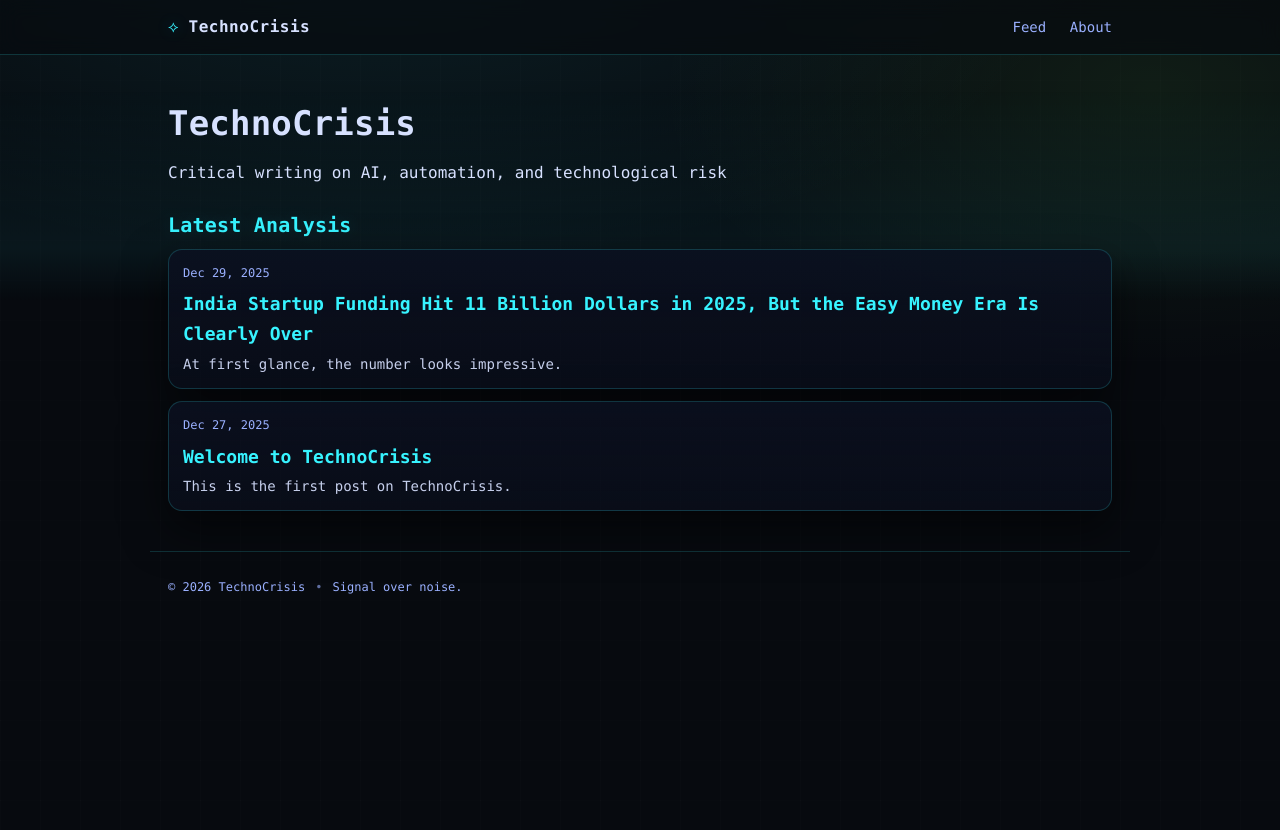
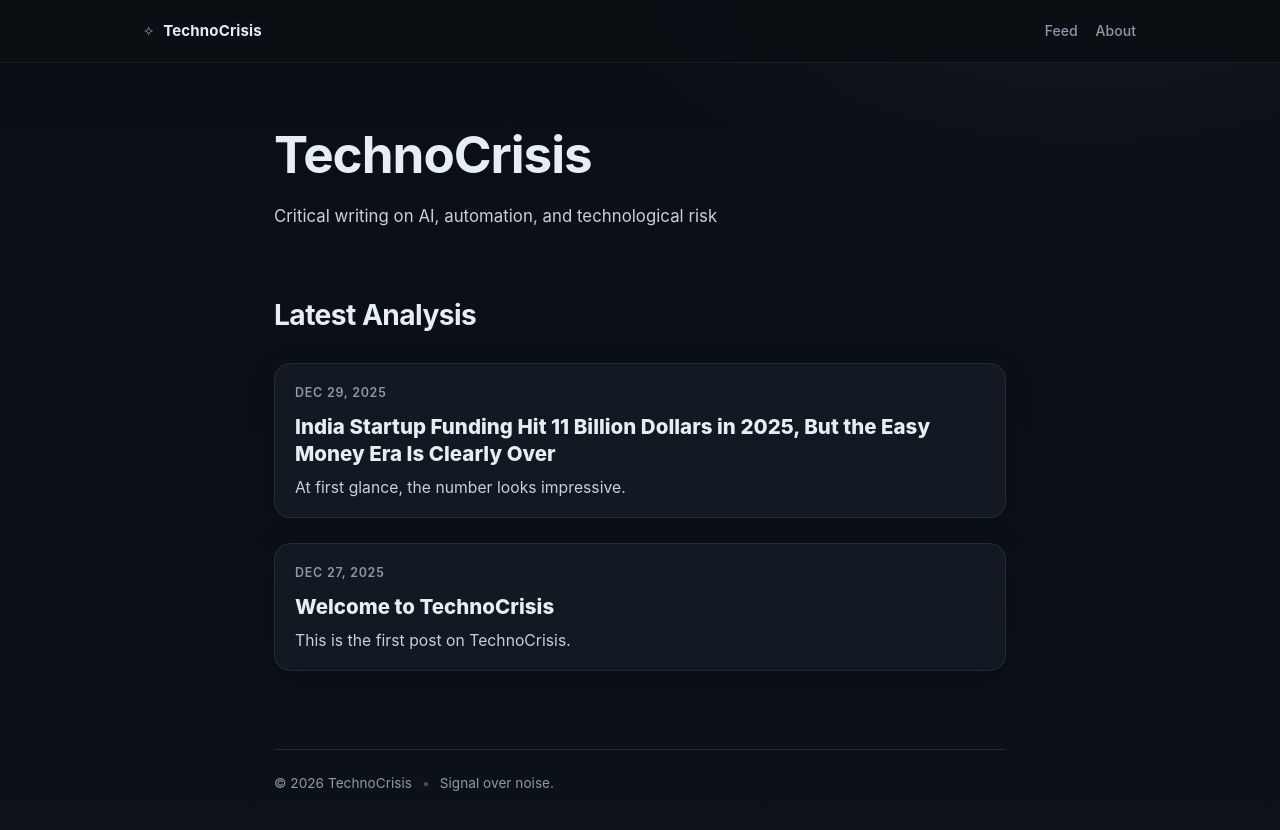
Before and after one commit to virtualnadeem/technocrisis, a Jekyll site: the page built from index.md, in a window 1280 px wide. Shown: the top 830 px of the page. Built offline with Jekyll 4.4.1, drawn with Linux system fonts in a browser that asks for light colours.

Commit message:
Update techno.css

```diff
--- a/assets/css/techno.css
+++ b/assets/css/techno.css
@@ -1,186 +1,471 @@
-/* TechnoCrisis "AI Terminal" Theme — zero-cost, GitHub Pages compatible */
+/* TechnoCrisis — editorial dark theme
+   Calm, serious, readable, and GitHub Pages friendly */
 
 :root{
-  --bg:#070A0F;
-  --panel:#0B1020;
-  --text:#D7E1FF;
-  --muted:#9AB0FF;
-  --neon:#37F3FF;
-  --neon2:#7CFF6B;
-  --line:rgba(55,243,255,.18);
-  --shadow:rgba(0,0,0,.55);
-  --max: 980px;
+  --bg: #0b0f14;
+  --bg-elevated: #10161d;
+  --panel: #121922;
+  --panel-hover: #151d27;
+  --line: #222c38;
+  --line-soft: rgba(255,255,255,0.06);
+
+  --text: #e7edf5;
+  --text-soft: #c7d0db;
+  --muted: #8d99a8;
+
+  --accent: #7fb3c9;
+  --accent-strong: #a9d0df;
+
+  --shadow: 0 10px 30px rgba(0,0,0,0.22);
+  --radius: 16px;
+  --radius-sm: 10px;
+
+  --max: 780px;
+  --topbar-max: 1040px;
+
+  --font-sans: Inter, ui-sans-serif, system-ui, -apple-system, BlinkMacSystemFont, "Segoe UI",
+    Roboto, Helvetica, Arial, sans-serif;
+  --font-serif: Georgia, "Times New Roman", Times, serif;
+  --font-mono: ui-monospace, SFMono-Regular, Menlo, Monaco, Consolas, monospace;
 }
 
 *{box-sizing:border-box}
-html,body{height:100%}
+html{scroll-behavior:smooth}
+html, body{min-height:100%}
+
 body{
   margin:0;
-  background: radial-gradient(1200px 600px at 30% -10%, rgba(55,243,255,.10), transparent 60%),
-              radial-gradient(900px 500px at 90% 10%, rgba(124,255,107,.08), transparent 55%),
-              var(--bg);
+  background:
+    radial-gradient(900px 500px at 85% -10%, rgba(127,179,201,0.06), transparent 60%),
+    linear-gradient(180deg, #0b0f14 0%, #0d1218 100%);
   color:var(--text);
-  font-family: ui-monospace, SFMono-Regular, Menlo, Monaco, Consolas, "Liberation Mono", "Courier New", monospace;
-  line-height:1.65;
+  font-family:var(--font-sans);
+  line-height:1.72;
+  letter-spacing:0.002em;
+  -webkit-font-smoothing:antialiased;
+  text-rendering:optimizeLegibility;
   overflow-x:hidden;
 }
 
-/* subtle grid */
-.bg-grid{
-  position:fixed; inset:0;
-  background-image:
-    linear-gradient(to right, rgba(255,255,255,.04) 1px, transparent 1px),
-    linear-gradient(to bottom, rgba(255,255,255,.03) 1px, transparent 1px);
-  background-size: 40px 40px;
-  opacity:.35;
-  pointer-events:none;
-  z-index:0;
+/* Remove cyberpunk effects without touching layout HTML */
+.bg-grid,
+.scanline{
+  display:none;
 }
 
-/* scanline */
-.scanline{
-  position:fixed; inset:-40% 0 0 0;
-  background: linear-gradient(to bottom, transparent 0%, rgba(55,243,255,.06) 45%, transparent 60%);
-  height:40%;
-  animation: scan 7s linear infinite;
-  pointer-events:none;
-  z-index:1;
-}
-@keyframes scan{
-  0%{transform:translateY(-60%)}
-  100%{transform:translateY(220%)}
+::selection{
+  background: rgba(127,179,201,0.28);
+  color: #f7fbff;
 }
 
 .wrap{
-  max-width:var(--max);
+  width:min(100%, var(--max));
   margin:0 auto;
-  padding:0 18px;
+  padding:0 24px;
   position:relative;
-  z-index:2;
+  z-index:1;
 }
 
+/* Header */
 .topbar{
-  position:sticky; top:0;
-  backdrop-filter: blur(10px);
-  background: rgba(7,10,15,.65);
-  border-bottom: 1px solid var(--line);
-  z-index:5;
+  position:sticky;
+  top:0;
+  z-index:20;
+  border-bottom:1px solid var(--line-soft);
+  background: rgba(11,15,20,0.82);
+  backdrop-filter: blur(12px);
+  -webkit-backdrop-filter: blur(12px);
 }
+
 .topbar .wrap{
+  width:min(100%, var(--topbar-max));
   display:flex;
   align-items:center;
   justify-content:space-between;
-  gap:16px;
-  padding:14px 18px;
+  gap:20px;
+  padding:18px 24px;
 }
 
 .brand{
+  display:inline-flex;
+  align-items:center;
+  gap:10px;
+  color:var(--text);
+  text-decoration:none;
+}
+
+.logo{
+  color:var(--accent);
+  font-size:14px;
+  line-height:1;
+  transform:translateY(-1px);
+  opacity:0.9;
+}
+
+.name{
+  font-size:15px;
+  font-weight:700;
+  letter-spacing:0.01em;
+}
+
+.tag{
+  display:none;
+}
+
+.nav{
   display:flex;
-  align-items:baseline;
-  gap:10px;
-  text-decoration:none;
-  color:var(--text);
-}
-.logo{
-  color:var(--neon);
-  text-shadow: 0 0 14px rgba(55,243,255,.35);
-}
-.name{
-  font-weight:800;
-  letter-spacing:.5px;
-}
-.tag{
-  font-size:12px;
-  color:var(--muted);
-  border:1px solid rgba(55,243,255,.22);
-  padding:2px 8px;
-  border-radius:999px;
+  align-items:center;
+  gap:18px;
 }
 
 .nav a{
   color:var(--muted);
   text-decoration:none;
-  margin-left:14px;
   font-size:14px;
-}
-.nav a:hover{color:var(--neon)}
-
-.content{
-  padding:26px 18px 40px;
+  font-weight:500;
+  transition:color 0.18s ease, opacity 0.18s ease;
 }
 
-h1,h2,h3{
-  line-height:1.2;
-  letter-spacing:.2px;
-}
-h1{
-  font-size:34px;
-  margin:22px 0 10px;
-}
-h2{
-  font-size:20px;
-  margin:26px 0 10px;
-  color:var(--neon);
-  text-shadow: 0 0 18px rgba(55,243,255,.18);
+.nav a:hover,
+.nav a:focus-visible{
+  color:var(--text);
 }
 
-a{color:var(--neon); text-decoration:none}
-a:hover{ text-decoration:underline }
+/* Main content */
+.content{
+  padding:56px 24px 72px;
+}
+
+/* Typography */
+h1, h2, h3, h4, h5, h6{
+  color:var(--text);
+  line-height:1.18;
+  letter-spacing:-0.02em;
+  margin:1.4em 0 0.55em;
+  font-weight:750;
+}
+
+h1{
+  font-size:clamp(2.3rem, 4vw, 3.3rem);
+  margin-top:0.1em;
+  margin-bottom:0.35em;
+}
+
+h2{
+  font-size:clamp(1.45rem, 2.2vw, 1.8rem);
+  margin-top:2.2em;
+  padding-top:0.2em;
+}
+
+h3{
+  font-size:1.2rem;
+  margin-top:1.8em;
+}
+
+p, ul, ol, blockquote, pre, table{
+  margin:0 0 1.15em;
+}
+
+p{
+  color:var(--text-soft);
+  font-size:1.03rem;
+}
+
+strong{
+  color:var(--text);
+}
+
+em{
+  color:#d7dee7;
+}
+
+small{
+  color:var(--muted);
+}
+
+a{
+  color:var(--accent-strong);
+  text-decoration:none;
+  text-underline-offset:2px;
+  transition:color 0.18s ease;
+}
+
+a:hover,
+a:focus-visible{
+  color:#d6edf7;
+  text-decoration:underline;
+}
 
 hr{
   border:0;
-  border-top:1px solid rgba(55,243,255,.20);
-  margin:22px 0;
+  border-top:1px solid var(--line);
+  margin:36px 0;
 }
 
+blockquote{
+  margin:1.6em 0;
+  padding:0.2em 0 0.2em 1.1em;
+  border-left:2px solid rgba(127,179,201,0.55);
+  color:#d3dbe5;
+}
+
+blockquote p:last-child{
+  margin-bottom:0;
+}
+
+ul, ol{
+  padding-left:1.3rem;
+  color:var(--text-soft);
+}
+
+li{
+  margin:0.35em 0;
+}
+
+code{
+  font-family:var(--font-mono);
+  font-size:0.92em;
+  background:#151c25;
+  border:1px solid rgba(255,255,255,0.06);
+  border-radius:6px;
+  padding:0.18em 0.4em;
+  color:#d9e7f2;
+}
+
+pre{
+  padding:16px 18px;
+  overflow:auto;
+  background:#111821;
+  border:1px solid rgba(255,255,255,0.06);
+  border-radius:12px;
+  box-shadow:var(--shadow);
+}
+
+pre code{
+  background:none;
+  border:0;
+  padding:0;
+}
+
+/* Home intro / lead copy */
+.content > p:first-of-type{
+  font-size:1.05rem;
+  color:var(--text-soft);
+  max-width:62ch;
+}
+
+/* Post listing */
 .post-list{
-  margin:12px 0 0;
+  list-style:none;
+  margin:26px 0 0;
   padding:0;
-  list-style:none;
   display:grid;
-  gap:12px;
+  gap:14px;
 }
+
 .post-card{
-  background: linear-gradient(180deg, rgba(11,16,32,.85), rgba(11,16,32,.55));
-  border:1px solid rgba(55,243,255,.18);
+  background: linear-gradient(180deg, rgba(18,25,34,0.96), rgba(18,25,34,0.92));
+  border:1px solid var(--line);
+  border-radius:var(--radius);
+  padding:18px 20px 16px;
+  box-shadow:var(--shadow);
+  transition:
+    border-color 0.18s ease,
+    background 0.18s ease,
+    transform 0.18s ease;
+}
+
+.post-card:hover{
+  background:var(--panel-hover);
+  border-color:#2c3948;
+  transform:translateY(-1px);
+}
+
+.post-meta{
+  display:block;
+  margin-bottom:10px;
+  color:var(--muted);
+  font-size:0.78rem;
+  font-weight:600;
+  letter-spacing:0.06em;
+  text-transform:uppercase;
+}
+
+.post-title{
+  display:block;
+  color:var(--text);
+  text-decoration:none;
+  font-size:1.28rem;
+  line-height:1.3;
+  font-weight:760;
+  margin:0 0 8px;
+}
+
+.post-title:hover{
+  color:#f3f7fb;
+  text-decoration:none;
+}
+
+.post-excerpt{
+  margin:0;
+  color:var(--text-soft);
+  font-size:0.98rem;
+  line-height:1.65;
+}
+
+/* Generic article content */
+article,
+.post,
+.page-content{
+  max-width:70ch;
+}
+
+article h1,
+.post h1,
+.page-content h1{
+  margin-bottom:0.4em;
+}
+
+article p,
+.post p,
+.page-content p{
+  max-width:70ch;
+}
+
+article img,
+.page-content img{
+  width:100%;
+  height:auto;
   border-radius:14px;
-  padding:14px 14px 12px;
-  box-shadow: 0 18px 45px var(--shadow);
+  border:1px solid rgba(255,255,255,0.06);
+  display:block;
+  margin:1.5em 0;
 }
-.post-meta{
-  font-size:12px;
+
+table{
+  width:100%;
+  border-collapse:collapse;
+  border-spacing:0;
+  overflow:hidden;
+  border:1px solid var(--line);
+  border-radius:12px;
+  background:#111821;
+}
+
+th, td{
+  padding:12px 14px;
+  text-align:left;
+  border-bottom:1px solid var(--line);
+  color:var(--text-soft);
+}
+
+th{
+  color:var(--text);
+  font-weight:700;
+}
+
+tr:last-child td{
+  border-bottom:0;
+}
+
+/* Footer */
+.footer{
+  width:min(100%, var(--max));
+  margin:0 auto;
+  padding:0 24px 56px;
   color:var(--muted);
 }
-.post-title{
-  display:block;
-  margin:6px 0 4px;
-  font-size:18px;
-  font-weight:800;
-}
-.post-excerpt{
-  margin:0;
-  color:rgba(215,225,255,.92);
-  font-size:14px;
-}
 
-code, pre{
-  background: rgba(55,243,255,.06);
-  border: 1px solid rgba(55,243,255,.14);
-  border-radius:10px;
-}
-code{ padding:2px 6px }
-pre{ padding:12px; overflow:auto }
-
-.footer{
-  padding:26px 18px 36px;
-  color:var(--muted);
-  border-top: 1px solid rgba(55,243,255,.16);
-}
 .footline{
   display:flex;
   flex-wrap:wrap;
   gap:10px;
   align-items:center;
-  font-size:12px;
+  padding-top:22px;
+  border-top:1px solid var(--line);
+  font-size:0.85rem;
 }
-.dot{opacity:.6}
+
+.dot{
+  opacity:0.45;
+}
+
+/* Forms if you add them later */
+input,
+textarea,
+select{
+  width:100%;
+  font:inherit;
+  color:var(--text);
+  background:#111821;
+  border:1px solid var(--line);
+  border-radius:10px;
+  padding:12px 14px;
+}
+
+input:focus,
+textarea:focus,
+select:focus{
+  outline:none;
+  border-color:#43627a;
+  box-shadow:0 0 0 3px rgba(127,179,201,0.12);
+}
+
+/* Responsive */
+@media (max-width: 720px){
+  .topbar .wrap{
+    padding:15px 18px;
+  }
+
+  .wrap,
+  .content,
+  .footer{
+    padding-left:18px;
+    padding-right:18px;
+  }
+
+  .content{
+    padding-top:42px;
+    padding-bottom:56px;
+  }
+
+  h1{
+    font-size:2.1rem;
+  }
+
+  .post-card{
+    padding:16px 16px 14px;
+  }
+
+  .post-title{
+    font-size:1.12rem;
+  }
+
+  .nav{
+    gap:14px;
+  }
+
+  .nav a{
+    font-size:13px;
+  }
+}
+
+@media (max-width: 520px){
+  .topbar .wrap{
+    align-items:flex-start;
+    flex-direction:column;
+    gap:10px;
+  }
+
+  .nav{
+    gap:12px;
+  }
+
+  .footline{
+    gap:8px;
+  }
+
+  .dot{
+    display:none;
+  }
+}
```
